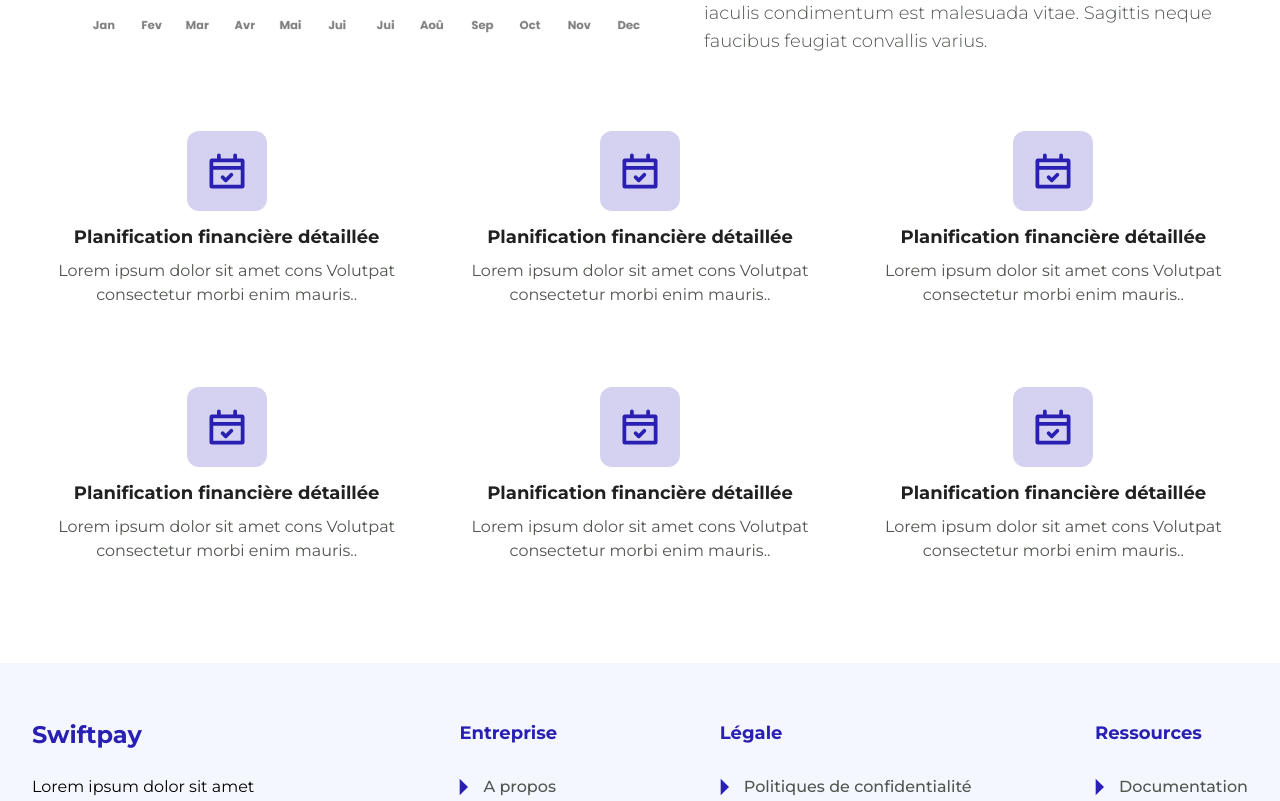
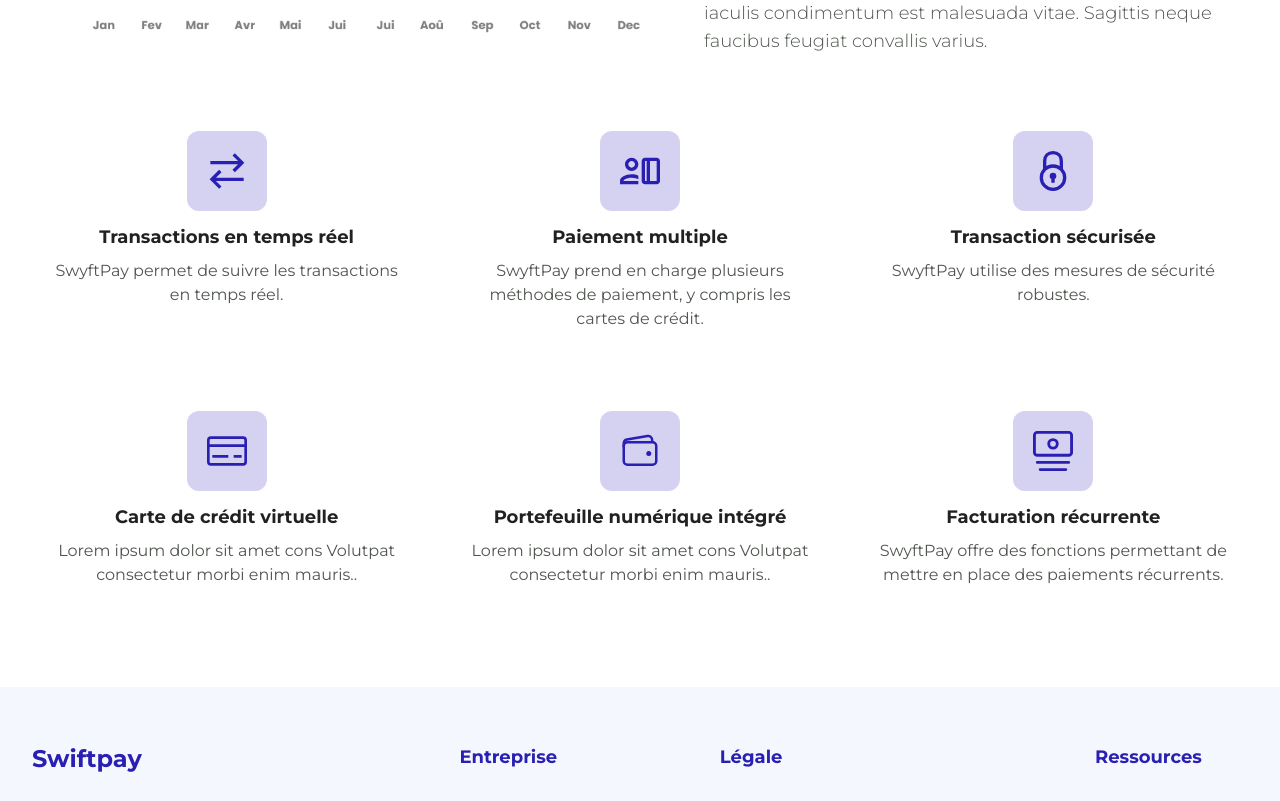
Before and after one commit to swyftpay-drc/frontend, a Next.js app: page /services in a window 1280 px wide. Shown: the part 892-1693 px from the top of the page. Built offline with nearby package versions, Linux system fonts and the light colour scheme.

Commit message:
feat: change icons on the services page

```diff
--- a/src/components/client/services/index.tsx
+++ b/src/components/client/services/index.tsx
@@ -9,7 +9,15 @@
 import BgHiro from "@/assets/images/Carte.jpg";
 import Flux from "@/assets/images/Flux.jpg";
 import ServiceCards from "./servicesCards";
-import { IconPlanning } from "@/components/ui/icons";
+import {
+  IconBilling,
+  IconCreditCard,
+  IconPayment,
+  IconPlanning,
+  IconSecure,
+  IconTransaction,
+  IconWallet,
+} from "@/components/ui/icons";
 
 export type Props = {
   title?: string;
@@ -46,7 +54,7 @@
               </p>
               <div className="hidden lg:block">
                 <Button handleClick={(e) => {}} variant="outlined">
-                  En savoir plus
+                  S{"'"}inscrire maintenant
                 </Button>
               </div>
             </div>
@@ -59,7 +67,7 @@
             </div>
             <div className="block md:hidden">
               <Button handleClick={(e) => {}} variant="outlined">
-                En savoir plus
+                S{"'"}inscrire maintenant
               </Button>
             </div>
           </div>
@@ -89,42 +97,42 @@
           <div>
             <div className="flex flex-col gap-6 md:flex-row ">
               <ServiceCards
-                title="Planification financière détaillée"
-                text="Lorem ipsum dolor sit amet cons Volutpat consectetur morbi enim mauris.."
+                title="Transactions en temps réel"
+                text="SwyftPay permet de suivre les transactions en temps réel."
               >
-                <IconPlanning />
+                <IconTransaction />
               </ServiceCards>
               <ServiceCards
-                title="Planification financière détaillée"
-                text="Lorem ipsum dolor sit amet cons Volutpat consectetur morbi enim mauris.."
+                title="Paiement multiple"
+                text="SwyftPay prend en charge plusieurs méthodes de paiement, y compris les cartes de crédit."
               >
-                <IconPlanning />
+                <IconPayment />
               </ServiceCards>
               <ServiceCards
-                title="Planification financière détaillée"
-                text="Lorem ipsum dolor sit amet cons Volutpat consectetur morbi enim mauris.."
+                title="Transaction sécurisée"
+                text="SwyftPay utilise des mesures de sécurité robustes."
               >
-                <IconPlanning />
+                <IconSecure />
               </ServiceCards>
             </div>
             <div className="flex flex-col gap-6 md:flex-row md:py-10">
               <ServiceCards
-                title="Planification financière détaillée"
+                title="Carte de crédit virtuelle"
                 text="Lorem ipsum dolor sit amet cons Volutpat consectetur morbi enim mauris.."
               >
-                <IconPlanning />
+                <IconCreditCard />
               </ServiceCards>
               <ServiceCards
-                title="Planification financière détaillée"
+                title="Portefeuille numérique intégré"
                 text="Lorem ipsum dolor sit amet cons Volutpat consectetur morbi enim mauris.."
               >
-                <IconPlanning />
+                <IconWallet />
               </ServiceCards>
               <ServiceCards
-                title="Planification financière détaillée"
-                text="Lorem ipsum dolor sit amet cons Volutpat consectetur morbi enim mauris.."
+                title="Facturation récurrente"
+                text="SwyftPay offre des fonctions permettant de mettre en place des paiements récurrents."
               >
-                <IconPlanning />
+                <IconBilling />
               </ServiceCards>
             </div>
           </div>
--- /dev/null
+++ b/src/components/ui/icons/Billing.tsx
@@ -0,0 +1,25 @@
+import React from "react";
+export const IconBilling = () => {
+  return (
+    <>
+      <svg
+        xmlns="http://www.w3.org/2000/svg"
+        width="14"
+        height="14"
+        viewBox="0 0 14 14"
+        className="w-10 h-10 text-primary-900"
+      >
+        <g
+          fill="none"
+          stroke="currentColor"
+          stroke-linecap="round"
+          stroke-linejoin="round"
+        >
+          <rect width="13" height="8" x=".5" y=".5" rx="1" />
+          <circle cx="7" cy="4.5" r="1.5" />
+          <path d="M1.5 11h11m-10 2.5h9" />
+        </g>
+      </svg>
+    </>
+  );
+};
--- /dev/null
+++ b/src/components/ui/icons/CreditCard.tsx
@@ -0,0 +1,20 @@
+import React from "react";
+export const IconCreditCard = () => {
+  return (
+    <>
+      <svg
+        xmlns="http://www.w3.org/2000/svg"
+        width="15"
+        height="15"
+        viewBox="0 0 15 15"
+        className="w-10 h-10 text-primary-900"
+      >
+        <path
+          fill="none"
+          stroke="currentColor"
+          d="M.5 5.5h14M2 9.5h6m2 0h3M.5 3.5v8a1 1 0 0 0 1 1h12a1 1 0 0 0 1-1v-8a1 1 0 0 0-1-1h-12a1 1 0 0 0-1 1Z"
+        />
+      </svg>
+    </>
+  );
+};
--- /dev/null
+++ b/src/components/ui/icons/Payment.tsx
@@ -0,0 +1,19 @@
+import React from "react";
+export const IconPayment = () => {
+  return (
+    <>
+      <svg
+        xmlns="http://www.w3.org/2000/svg"
+        width="24"
+        height="24"
+        viewBox="0 0 24 24"
+        className="w-10 h-10 text-primary-900"
+      >
+        <path
+          fill="currentColor"
+          d="M7 4C4.8 4 3 5.8 3 8s1.8 4 4 4s4-1.8 4-4s-1.8-4-4-4m0 6c-1.1 0-2-.9-2-2s.9-2 2-2s2 .9 2 2s-.9 2-2 2m0 4c-3.9 0-7 1.8-7 4v2h11v-2H2c0-.6 1.8-2 5-2c1.8 0 3.2.5 4 1v-2.2c-1.1-.5-2.5-.8-4-.8M22 4h-7c-1.1 0-2 .9-2 2v12c0 1.1.9 2 2 2h7c1.1 0 2-.9 2-2V6c0-1.1-.9-2-2-2m-6 14h-1V6h1v12m6 0h-4V6h4v12Z"
+        />
+      </svg>
+    </>
+  );
+};
--- /dev/null
+++ b/src/components/ui/icons/Secure.tsx
@@ -0,0 +1,21 @@
+import React from "react";
+export const IconSecure = () => {
+  return (
+    <>
+      <svg
+        xmlns="http://www.w3.org/2000/svg"
+        width="24"
+        height="24"
+        viewBox="0 0 24 24"
+        className="w-10 h-10 text-primary-900"
+      >
+        <path
+          fill="none"
+          stroke="currentColor"
+          stroke-width="2"
+          d="M7 11V6c0-3 2-5 5-5s5 2 5 5v5m-5 12a7 7 0 1 0 0-14a7 7 0 0 0 0 14Zm0-8v4m0-3a1 1 0 1 0 0-2a1 1 0 0 0 0 2Z"
+        />
+      </svg>
+    </>
+  );
+};
--- /dev/null
+++ b/src/components/ui/icons/Transaction.tsx
@@ -0,0 +1,21 @@
+import React from "react";
+export const IconTransaction = () => {
+  return (
+    <>
+      <svg
+        xmlns="http://www.w3.org/2000/svg"
+        width="24"
+        height="24"
+        viewBox="0 0 24 24"
+        className="w-10 h-10 text-primary-900"
+      >
+        <path
+          fill="none"
+          stroke="currentColor"
+          stroke-width="2"
+          d="M2 7h18m-4-5l5 5l-5 5m6 5H4m4-5l-5 5l5 5"
+        />
+      </svg>
+    </>
+  );
+};
--- /dev/null
+++ b/src/components/ui/icons/Wallet.tsx
@@ -0,0 +1,38 @@
+import React from "react";
+export const IconWallet = () => {
+  return (
+    <>
+      <svg
+        xmlns="http://www.w3.org/2000/svg"
+        width="512"
+        height="512"
+        viewBox="0 0 512 512"
+        className="w-10 h-10 text-primary-900"
+      >
+        <rect
+          width="416"
+          height="288"
+          x="48"
+          y="144"
+          fill="none"
+          stroke="currentColor"
+          stroke-linejoin="round"
+          stroke-width="32"
+          rx="48"
+          ry="48"
+        />
+        <path
+          fill="none"
+          stroke="currentColor"
+          stroke-linejoin="round"
+          stroke-width="32"
+          d="M411.36 144v-30A50 50 0 0 0 352 64.9L88.64 109.85A50 50 0 0 0 48 159v49"
+        />
+        <path
+          fill="currentColor"
+          d="M368 320a32 32 0 1 1 32-32a32 32 0 0 1-32 32Z"
+        />
+      </svg>
+    </>
+  );
+};
--- a/src/components/ui/icons/index.ts
+++ b/src/components/ui/icons/index.ts
@@ -14,3 +14,9 @@
 export {IconMail} from './Mail'
 export {IconPlus} from './Plus'
 export {IconPlanning} from "./Planning"
+export {IconBilling} from "./Billing"
+export {IconCreditCard} from "./CreditCard"
+export {IconPayment} from "./Payment"
+export {IconSecure} from "./Secure"
+export {IconTransaction} from "./Transaction"
+export {IconWallet} from "./Wallet"
```
